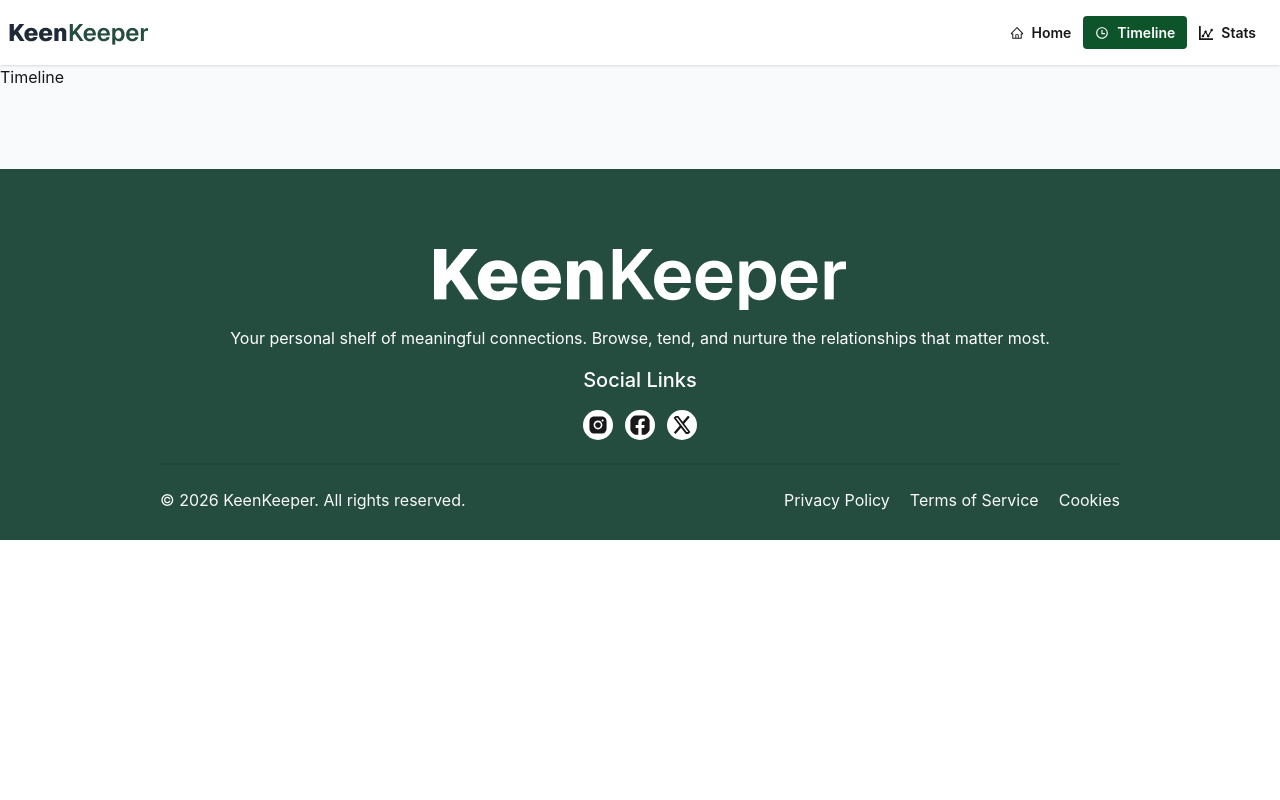
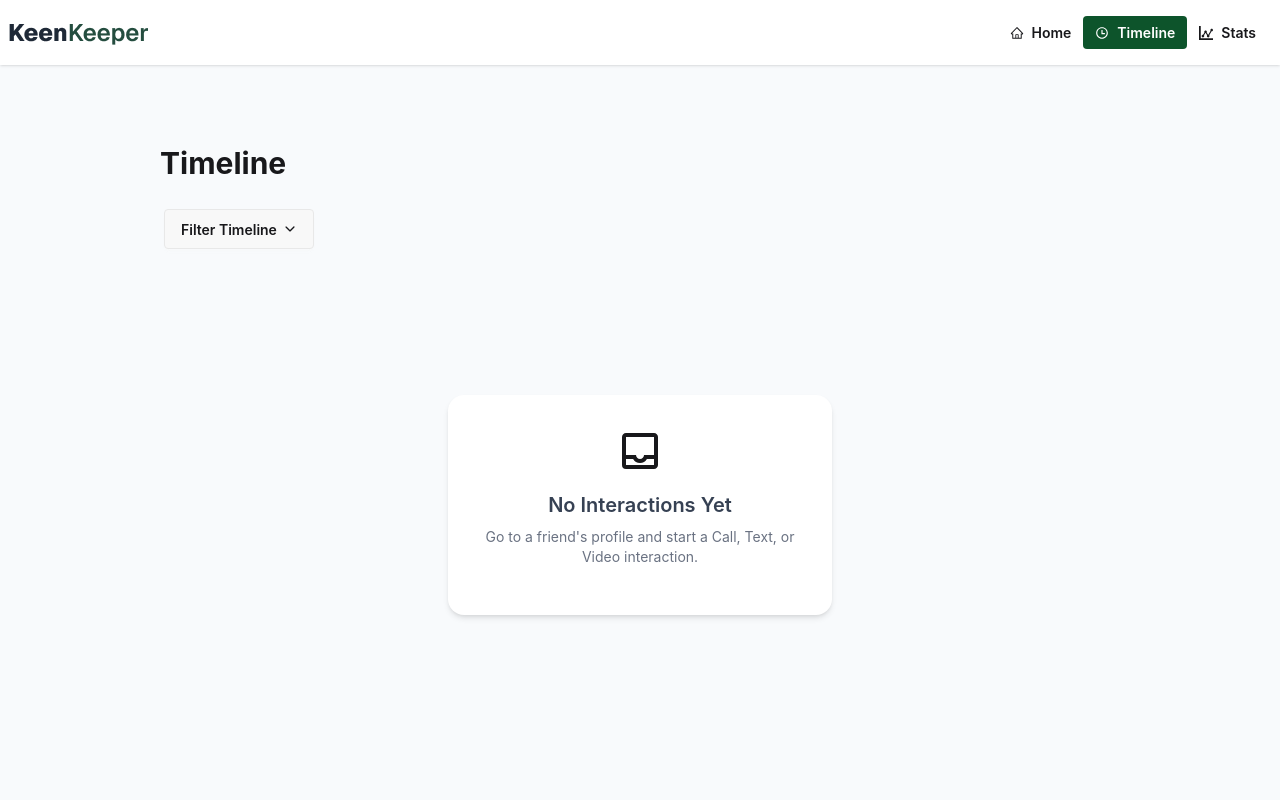
Before and after one commit to mdshihabshahriar/Keen-Keeper, a React (Vite) app: page /timeline in a window 1280 px wide. Shown: the top 800 px of the page. Built offline with nearby package versions, Linux system fonts and the light colour scheme.

Commit message:
timeline page implemented

```diff
--- a/src/components/homepage/YourFriends.jsx
+++ b/src/components/homepage/YourFriends.jsx
@@ -15,7 +15,7 @@ const YourFriends = () => {
                     data.map((d) => (
 
                         <Link to={`/details/${d.id}`} key={d.id} className='bg-base-100 shadow-lg text-center p-8 rounded-lg space-y-2'>
-                            <img className='rounded-full mx-auto' src={d.picture} alt="" />
+                            <img className='rounded-full mx-auto w-24 h-24' src={d.picture} alt="" />
                             <h4 className='font-semibold text-xl text-green-900'>{d.name}</h4>
                             <span className='text-[#64748B] text-xs'>{d.days_since_contact}d ago</span>
                             <div className="flex justify-center gap-2 mt-2">
--- a/src/layout/RootLayout.jsx
+++ b/src/layout/RootLayout.jsx
@@ -1,13 +1,31 @@
 import { Outlet } from 'react-router';
 import Navbar from '../components/shared/Navbar';
 import Footer from '../components/shared/Footer';
+import { createContext, useContext, useState } from 'react';
+
+export const InteractionContext = createContext();
+export const useInteractions = () => useContext(InteractionContext);
 
 const RootLayout = () => {
+    const [interactions, setInteractions] = useState([]);
+
+    const addInteraction = (type, friendName) => {
+        setInteractions(prev => [{
+            id: Date.now(),
+            type,
+            friendName,
+            date: new Date().toLocaleDateString('en-US', {
+                month: 'long', day: 'numeric', year: 'numeric'
+            })
+        }, ...prev]);
+    };
     return (
         <div>
-            <Navbar></Navbar>
-            <Outlet></Outlet>
-            <Footer></Footer>
+            <InteractionContext.Provider value={{ interactions, addInteraction }}>
+                <Navbar></Navbar>
+                <Outlet></Outlet>
+                <Footer></Footer>
+            </InteractionContext.Provider>
         </div>
     );
 };
--- a/src/pages/FriendDetails/FriendDetails.jsx
+++ b/src/pages/FriendDetails/FriendDetails.jsx
@@ -3,10 +3,13 @@ import { FiArchive, FiPhoneCall, FiVideo } from 'react-icons/fi';
 import { LuBellRing } from 'react-icons/lu';
 import { MdDeleteOutline, MdEmail, MdOutlineTextsms } from 'react-icons/md';
 import { useParams } from 'react-router';
+import { useInteractions } from '../../layout/RootLayout';
 
 const fetchData = fetch("/data.json").then(res => res.json());
 
 const FriendDetails = () => {
+
+    const { addInteraction } = useInteractions();
 
     const {id} = useParams()
     console.log(id)
@@ -109,9 +112,9 @@ const FriendDetails = () => {
                         Quick Check-In
                     </h4>
                     <div className='grid grid-cols-3 gap-4'>
-                        <button className='btn bg-base-200 flex flex-col h-20'><FiPhoneCall className='text-2xl'/>Call</button>
-                        <button className='btn bg-base-200 flex flex-col h-20'><MdOutlineTextsms className='text-2xl'/>Text</button>
-                        <button className='btn bg-base-200 flex flex-col h-20'><FiVideo className='text-2xl' />Video</button>
+                        <button onClick={() => addInteraction("Call", expectedFriend.name)} className='btn bg-base-200 flex flex-col h-20'><FiPhoneCall className='text-2xl'/>Call</button>
+                        <button onClick={() => addInteraction("Text", expectedFriend.name)} className='btn bg-base-200 flex flex-col h-20'><MdOutlineTextsms className='text-2xl'/>Text</button>
+                        <button onClick={() => addInteraction("Video", expectedFriend.name)} className='btn bg-base-200 flex flex-col h-20'><FiVideo className='text-2xl' />Video</button>
                     </div>
                 </div>
             </div>
--- a/src/pages/TImeline/Timeline.jsx
+++ b/src/pages/TImeline/Timeline.jsx
@@ -1,9 +1,63 @@
-import React from 'react';
+import { useInteractions } from '../../layout/RootLayout';
+import videoImg from "../../assets/video.png"
+import callImg from "../../assets/call.png"
+import textImg from "../../assets/text.png"
+import { MdOutlineInbox } from 'react-icons/md';
+import { IoIosArrowDown } from 'react-icons/io';
+import { useState } from 'react';
+
+const typeEmoji = { Call: callImg, Text: textImg, Video: videoImg };
 
 const Timeline = () => {
+    const { interactions } = useInteractions();
+    const [filterType, setFilterType] = useState("");
+
+    const filteredInteractions = filterType
+    ? interactions.filter(item => item.type === filterType)
+    : interactions;
+
     return (
-        <div>
-            Timeline
+        <div className='w-9/12 mx-auto mt-20 min-h-[40vh]'>
+            <h2 className='text-3xl font-bold mb-6'>Timeline</h2>
+            <div className="dropdown dropdown-start pb-3">
+                <div tabIndex={0} role="button" className="btn m-1">Filter Timeline <IoIosArrowDown /></div>
+                <ul tabIndex="-1" className="dropdown-content menu bg-base-100 rounded-box z-1 w-52 p-2 shadow-sm">
+                    <li><a onClick={() => setFilterType("Call")}>Call</a></li>
+                    <li><a onClick={() => setFilterType("Text")}>Text</a></li>
+                    <li><a onClick={() => setFilterType("Video")}>Video</a></li>
+                </ul>
+            </div>
+            <div className='space-y-3'>
+                {filteredInteractions.length === 0 && (
+                <div className="flex items-center justify-center min-h-[60vh]">
+                    <div className="text-center bg-white shadow-md rounded-2xl p-8 max-w-sm w-full">
+
+                    <div className="text-5xl mb-4 flex justify-center"><MdOutlineInbox /></div>
+
+
+                    <h2 className="text-xl font-semibold text-gray-700 mb-2">
+                        No Interactions Yet
+                    </h2>
+
+                    <p className="text-gray-500 text-sm mb-4">
+                        Go to a friend's profile and start a Call, Text, or Video interaction.
+                    </p>
+
+                    </div>
+            </div>
+)}
+                {filteredInteractions.map(item => (
+                    <div key={item.id} className='bg-base-100 shadow rounded-xl p-4 flex items-center gap-4'>
+                        <img src={typeEmoji[item.type]} className='w-10 h-10' />
+                        <div>
+                            <p className='font-semibold text-green-900'>
+                                {item.type} <span className='text-gray-400 font-normal'>with {item.friendName}</span>
+                            </p>
+                            <p className='text-sm text-gray-400'>{item.date}</p>
+                        </div>
+                    </div>
+                ))}
+            </div>
         </div>
     );
 };
```
